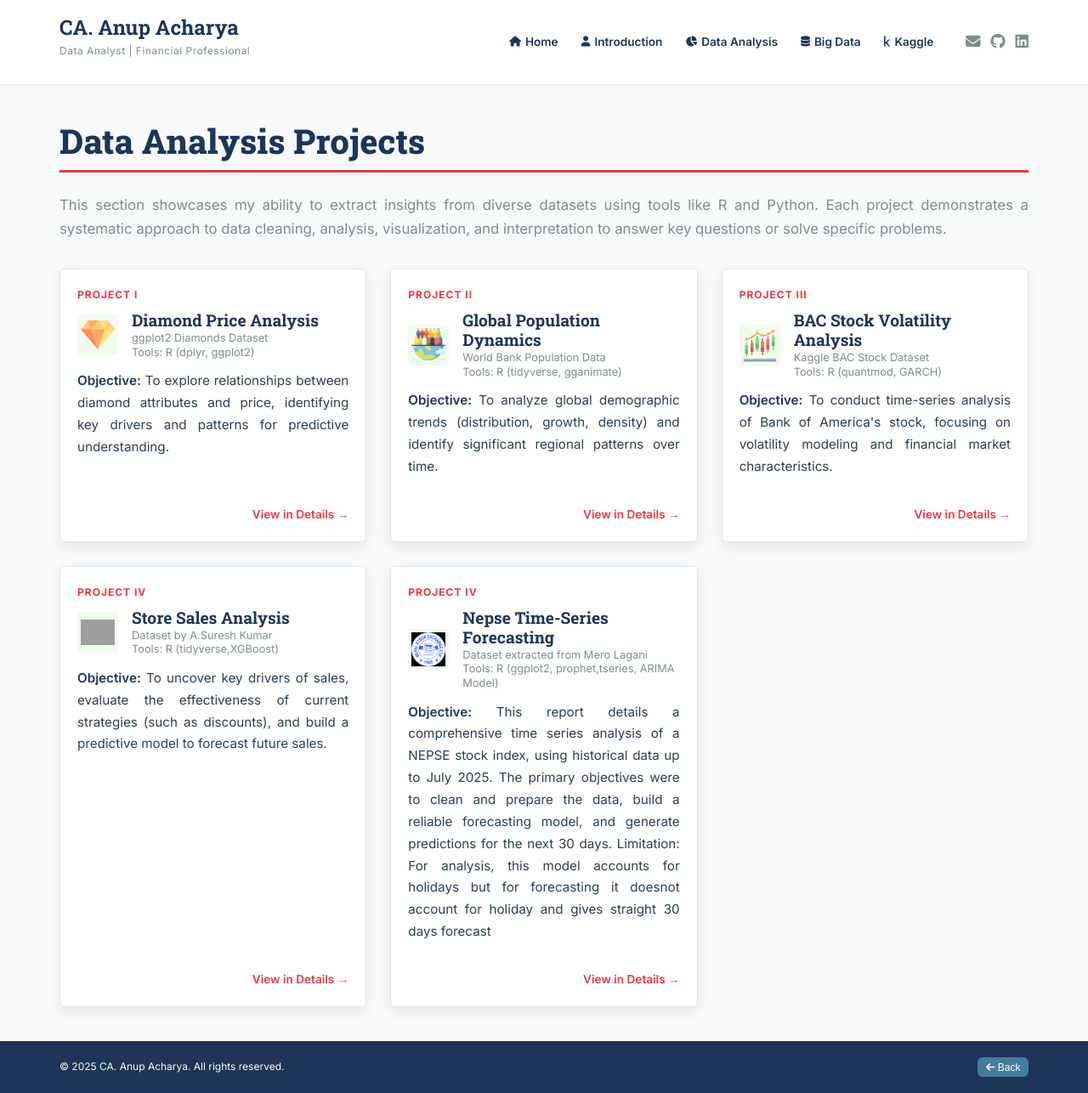
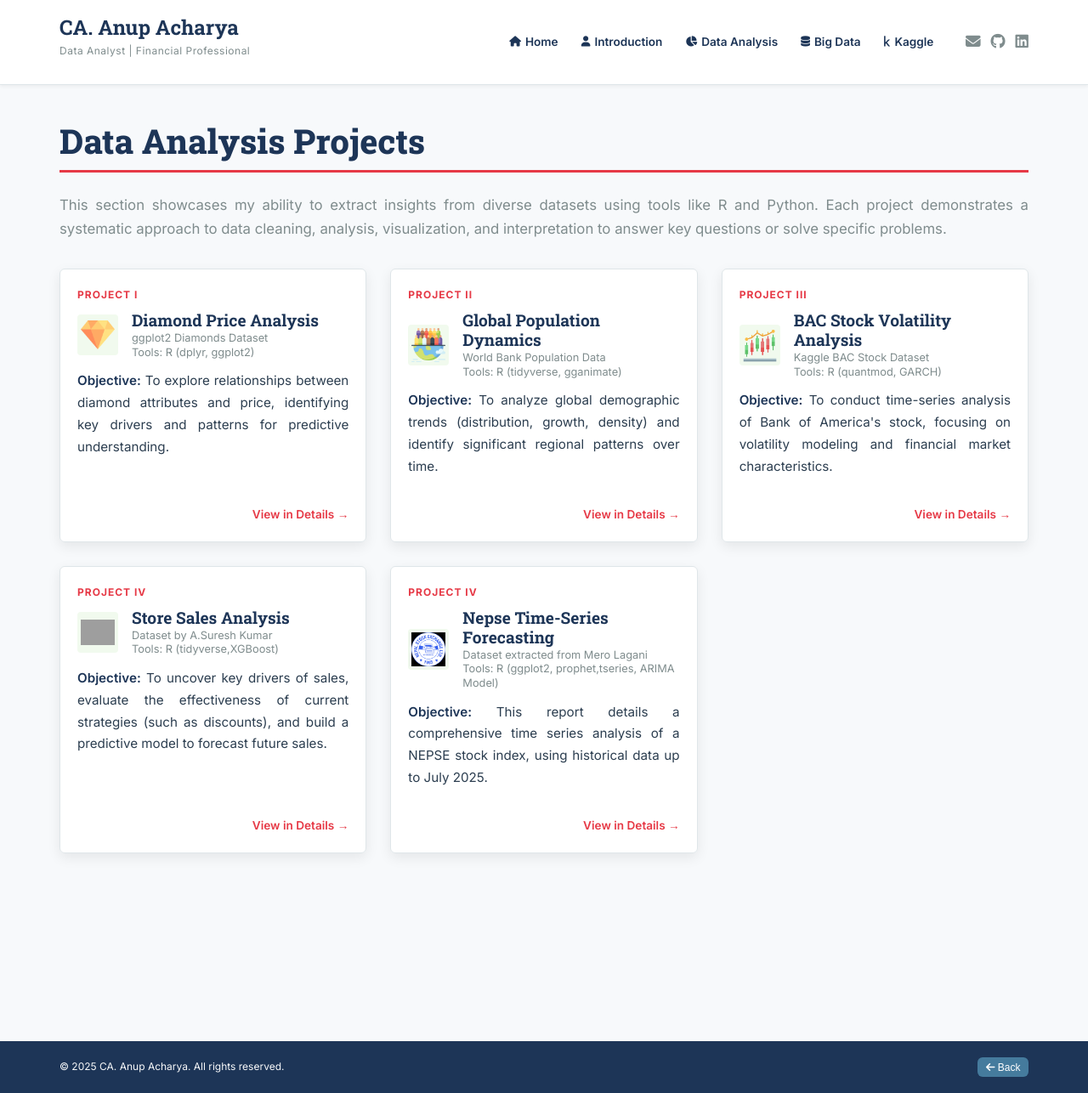
Before and after one commit to accuve/Portfolio, a Jekyll site: the page built from data-analysis.md, in a window 1280 px wide and 1286 px high. Shown: the whole window at 85% size. Built offline with Jekyll 4.4.1, drawn with Linux system fonts in a browser that asks for light colours; grey boxes are pictures that could not be loaded.

Commit message:
Reduced description of NEPSE  index analysis.

```diff
--- a/data-analysis.md
+++ b/data-analysis.md
@@ -87,7 +87,7 @@ description: "A collection of Anup Acharya's data analysis projects demonstratin
           <div class="tools-used">Tools: R (ggplot2, prophet,tseries, ARIMA Model)</div>
         </div>
       </div>
-      <p class="project-objective"><strong>Objective:</strong> This report details a comprehensive time series analysis of a NEPSE stock index, using historical data up to July 2025. The primary objectives were to clean and prepare the data, build a reliable forecasting model, and generate predictions for the next 30 days. Limitation: For analysis, this model accounts for holidays but for forecasting it doesnot account for holiday and gives straight 30 days forecast</p>
+      <p class="project-objective"><strong>Objective:</strong> This report details a comprehensive time series analysis of a NEPSE stock index, using historical data up to July 2025.</p>
       <span class="project-details-indicator">View in Details →</span>
     </div>
   </a>
```
